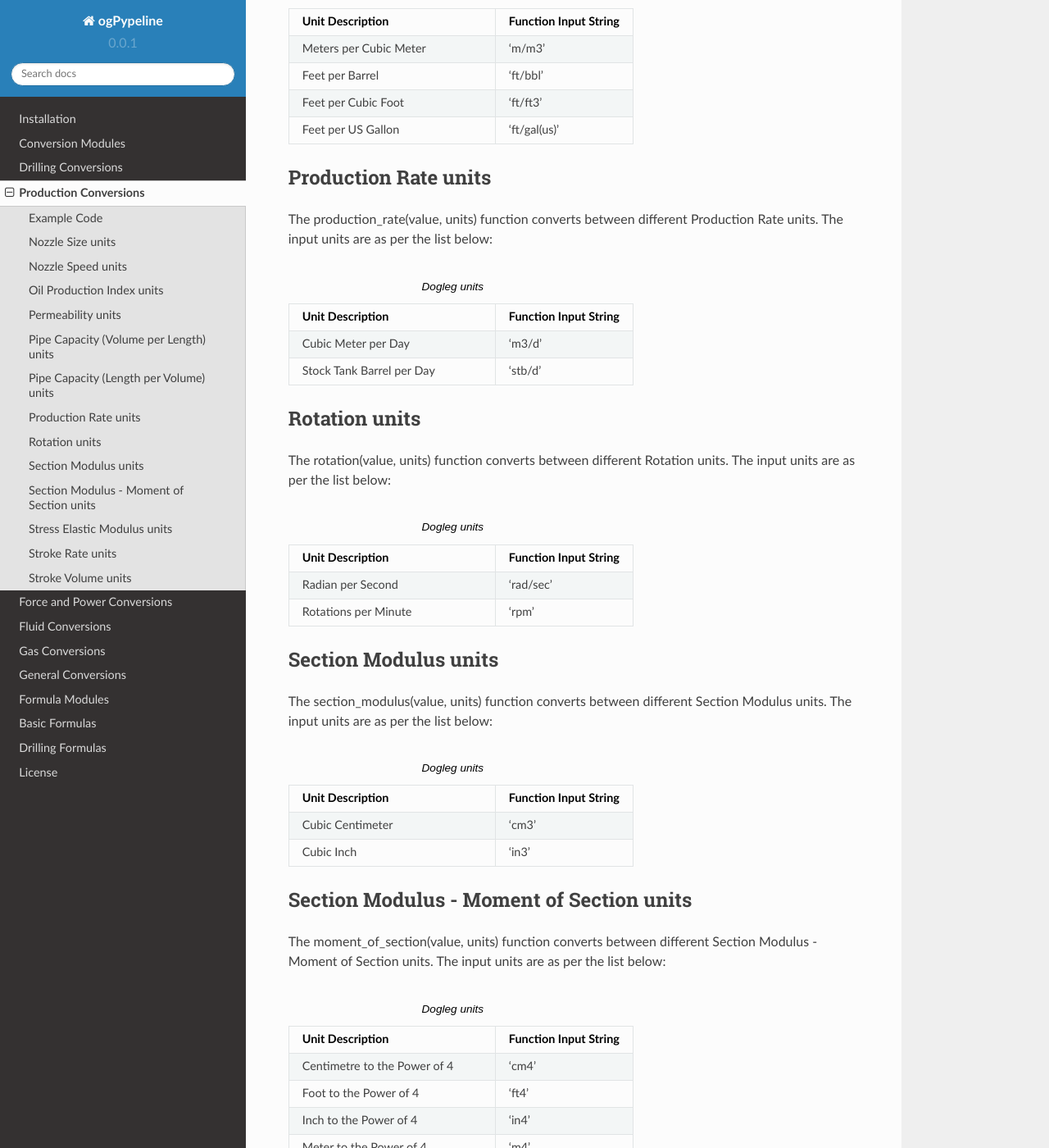
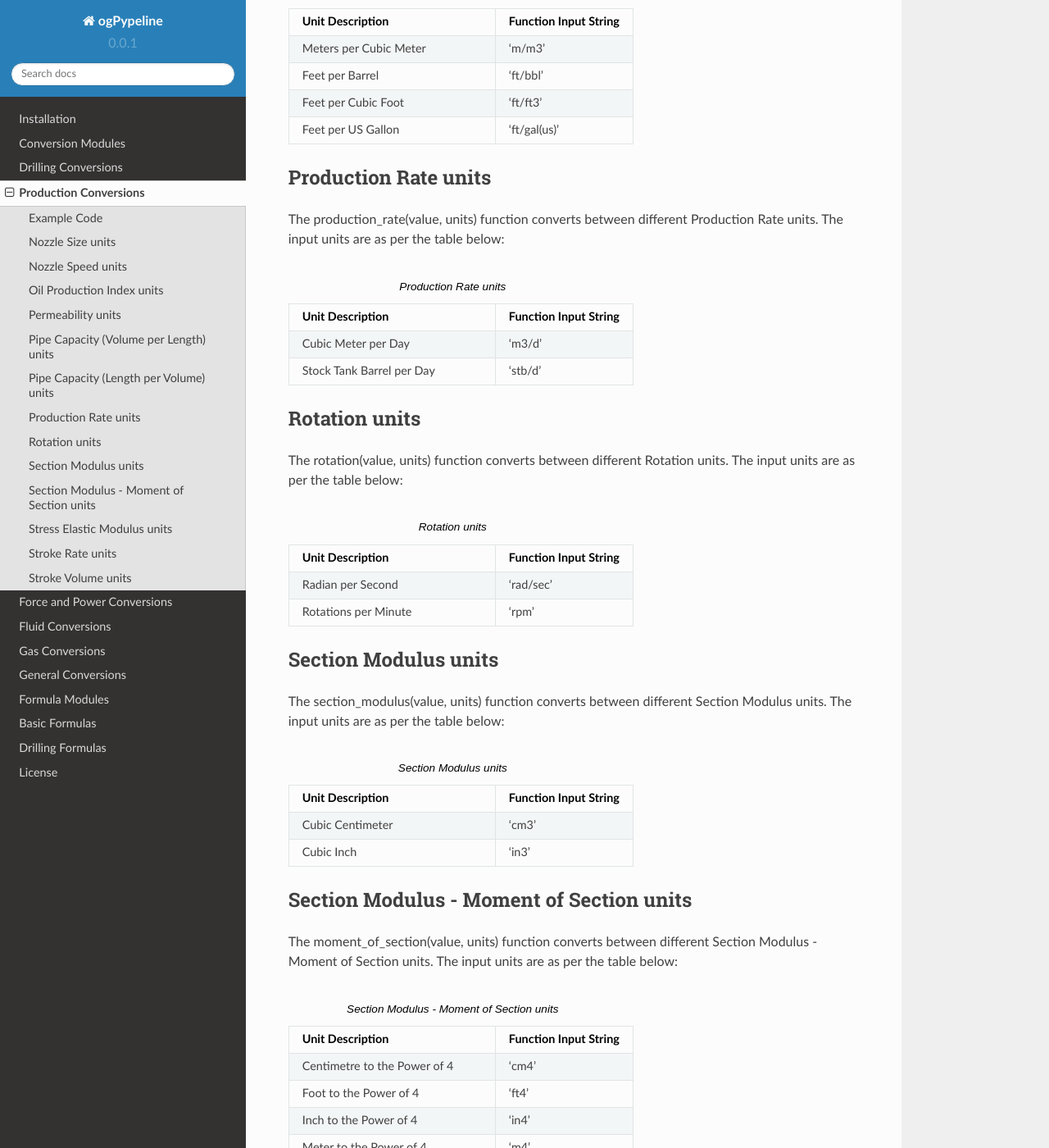
Before and after one commit to this-isnt-me/ogPypeline, a Sphinx documentation site: the page built from docs/source/productioncon.rst, in a window 1280 px wide and 1400 px high, scrolled down 2807 px. Shown: the whole window at 82% size. Built offline with Sphinx 7.4.7 and the Read the Docs theme 2.0.0, drawn with Linux system fonts in a browser that asks for light colours; some of the changed text lies outside the part shown.

Commit message:
Docs Restructured - tables in conversions

```diff
--- a/docs/source/productioncon.rst
+++ b/docs/source/productioncon.rst
@@ -26,9 +26,9 @@ Example Code
 
 Nozzle Size units
 ------------
-The nozzle_size(value, units) function converts between different Nozzle Size units. The input units are as per the list below:
+The nozzle_size(value, units) function converts between different Nozzle Size units. The input units are as per the table below:
 
-.. list-table:: Dogleg units
+.. list-table:: Nozzle Size units
    :widths: 60 40
    :header-rows: 1
 
@@ -47,10 +47,10 @@ The nozzle_size(value, units) function converts between different Nozzle Size un
 
 Nozzle Speed units
 ------------
-The nozzle_speed(value, units) function converts between different Nozzle Speed units. The input units are as per the list below:
+The nozzle_speed(value, units) function converts between different Nozzle Speed units. The input units are as per the table below:
 
 
-.. list-table:: Dogleg units
+.. list-table:: Nozzle Speed units
    :widths: 60 40
    :header-rows: 1
 
@@ -63,10 +63,10 @@ The nozzle_speed(value, units) function converts between different Nozzle Speed
 
 Oil Production Index units
 ------------
-The oil_production_index(value, units) function converts between different Oil Production Index units. The input units are as per the list below:
+The oil_production_index(value, units) function converts between different Oil Production Index units. The input units are as per the table below:
 
 
-.. list-table:: Dogleg units
+.. list-table:: Oil Production Index units
    :widths: 60 40
    :header-rows: 1
 
@@ -93,10 +93,10 @@ The oil_production_index(value, units) function converts between different Oil P
 
 Permeability units
 ------------
-The permeability(value, units) function converts between different Permeability units. The input units are as per the list below:
+The permeability(value, units) function converts between different Permeability units. The input units are as per the table below:
 
 
-.. list-table:: Dogleg units
+.. list-table:: Permeability units
    :widths: 60 40
    :header-rows: 1
 
@@ -115,10 +115,10 @@ The permeability(value, units) function converts between different Permeability
 
 Pipe Capacity (Volume per Length) units
 ------------
-The pipe_capacity(value, units) function converts between different Pipe Capacity units in volume per length. The input units are as per the list below:
+The pipe_capacity(value, units) function converts between different Pipe Capacity units in volume per length. The input units are as per the table below:
 
 
-.. list-table:: Dogleg units
+.. list-table:: Pipe Capacity (Volume per Length) units
    :widths: 60 40
    :header-rows: 1
 
@@ -143,10 +143,10 @@ The pipe_capacity(value, units) function converts between different Pipe Capacit
 
 Pipe Capacity (Length per Volume) units
 ------------
-The pipe_cap_length_vol(value, units) function converts between different Pipe Capacity units in length per volume. The input units are as per the list below:
+The pipe_cap_length_vol(value, units) function converts between different Pipe Capacity units in length per volume. The input units are as per the table below:
 
 
-.. list-table:: Dogleg units
+.. list-table:: Pipe Capacity (Length per Volume) units
    :widths: 60 40
    :header-rows: 1
 
@@ -163,10 +163,10 @@ The pipe_cap_length_vol(value, units) function converts between different Pipe C
 
 Production Rate units
 ------------
-The production_rate(value, units) function converts between different Production Rate units. The input units are as per the list below:
+The production_rate(value, units) function converts between different Production Rate units. The input units are as per the table below:
 
 
-.. list-table:: Dogleg units
+.. list-table:: Production Rate units
    :widths: 60 40
    :header-rows: 1
 
@@ -179,10 +179,10 @@ The production_rate(value, units) function converts between different Production
 
 Rotation units
 ------------
-The rotation(value, units) function converts between different Rotation units. The input units are as per the list below:
+The rotation(value, units) function converts between different Rotation units. The input units are as per the table below:
 
 
-.. list-table:: Dogleg units
+.. list-table:: Rotation units
    :widths: 60 40
    :header-rows: 1
 
@@ -195,10 +195,10 @@ The rotation(value, units) function converts between different Rotation units. T
 
 Section Modulus units
 ------------
-The section_modulus(value, units) function converts between different Section Modulus units. The input units are as per the list below:
+The section_modulus(value, units) function converts between different Section Modulus units. The input units are as per the table below:
 
 
-.. list-table:: Dogleg units
+.. list-table:: Section Modulus units
    :widths: 60 40
    :header-rows: 1
 
@@ -211,10 +211,10 @@ The section_modulus(value, units) function converts between different Section Mo
 
 Section Modulus - Moment of Section units
 ------------
-The moment_of_section(value, units) function converts between different Section Modulus - Moment of Section units. The input units are as per the list below:
+The moment_of_section(value, units) function converts between different Section Modulus - Moment of Section units. The input units are as per the table below:
 
 
-.. list-table:: Dogleg units
+.. list-table:: Section Modulus - Moment of Section units
    :widths: 60 40
    :header-rows: 1
 
@@ -231,10 +231,10 @@ The moment_of_section(value, units) function converts between different Section
 
 Stress Elastic Modulus units
 ------------
-The stress_elastic_modulus(value, units) function converts between different Stress Elastic Modulus units. The input units are as per the list below:
+The stress_elastic_modulus(value, units) function converts between different Stress Elastic Modulus units. The input units are as per the table below:
 
 
-.. list-table:: Dogleg units
+.. list-table:: Stress Elastic Modulus units
    :widths: 60 40
    :header-rows: 1
 
@@ -253,10 +253,10 @@ The stress_elastic_modulus(value, units) function converts between different Str
 
 Stroke Rate units
 ------------
-The stroke_rate(value, units) function converts between different Stroke Rate units. The input units are as per the list below:
+The stroke_rate(value, units) function converts between different Stroke Rate units. The input units are as per the table below:
 
 
-.. list-table:: Dogleg units
+.. list-table:: Stroke Rate units
    :widths: 60 40
    :header-rows: 1
 
@@ -269,10 +269,10 @@ The stroke_rate(value, units) function converts between different Stroke Rate un
 
 Stroke Volume units
 ------------
-The stroke_volume(value, units) function converts between different Stroke Volume units. The input units are as per the list below:
+The stroke_volume(value, units) function converts between different Stroke Volume units. The input units are as per the table below:
 
 
-.. list-table:: Dogleg units
+.. list-table:: Stroke Volume units
    :widths: 60 40
    :header-rows: 1
 
```
Also changed, not shown: docs/source/drillingcon.rst (+13 -13 lines), docs/source/forcepowercon.rst (+212 -91 lines).
